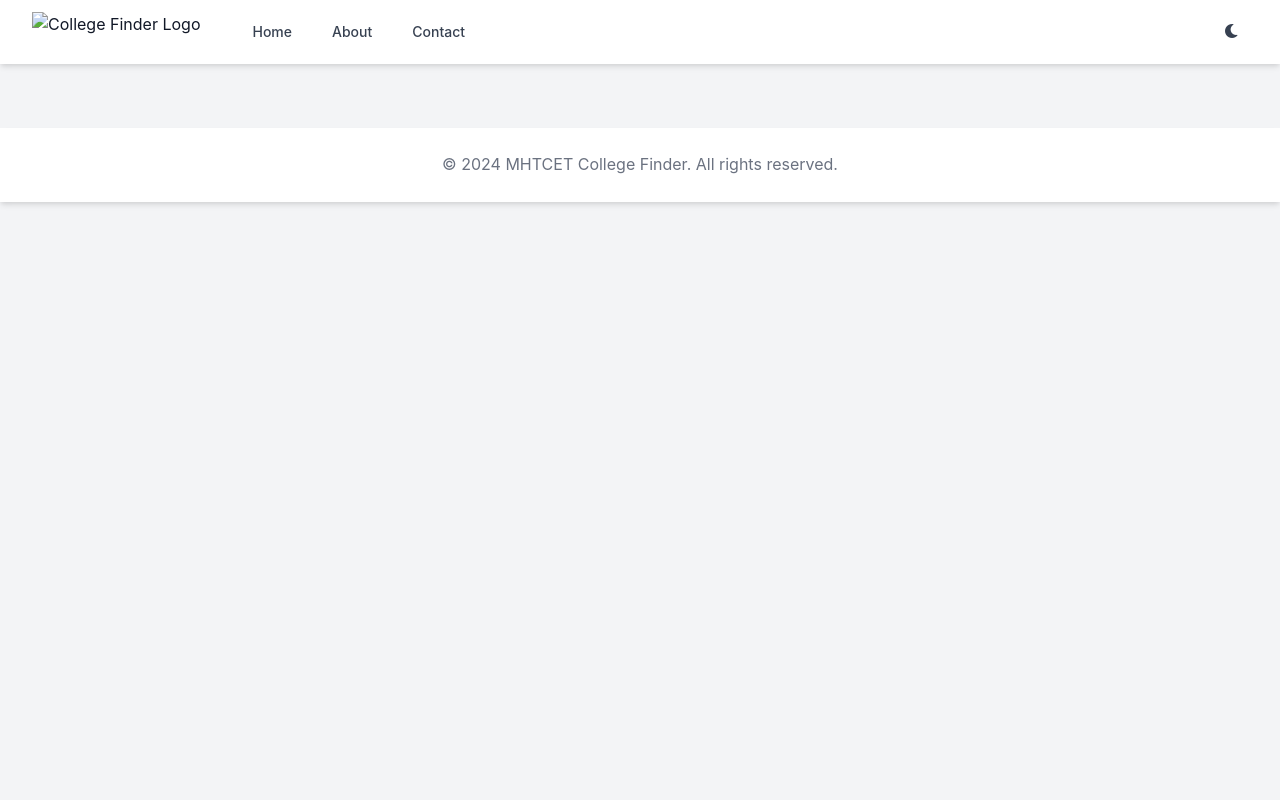
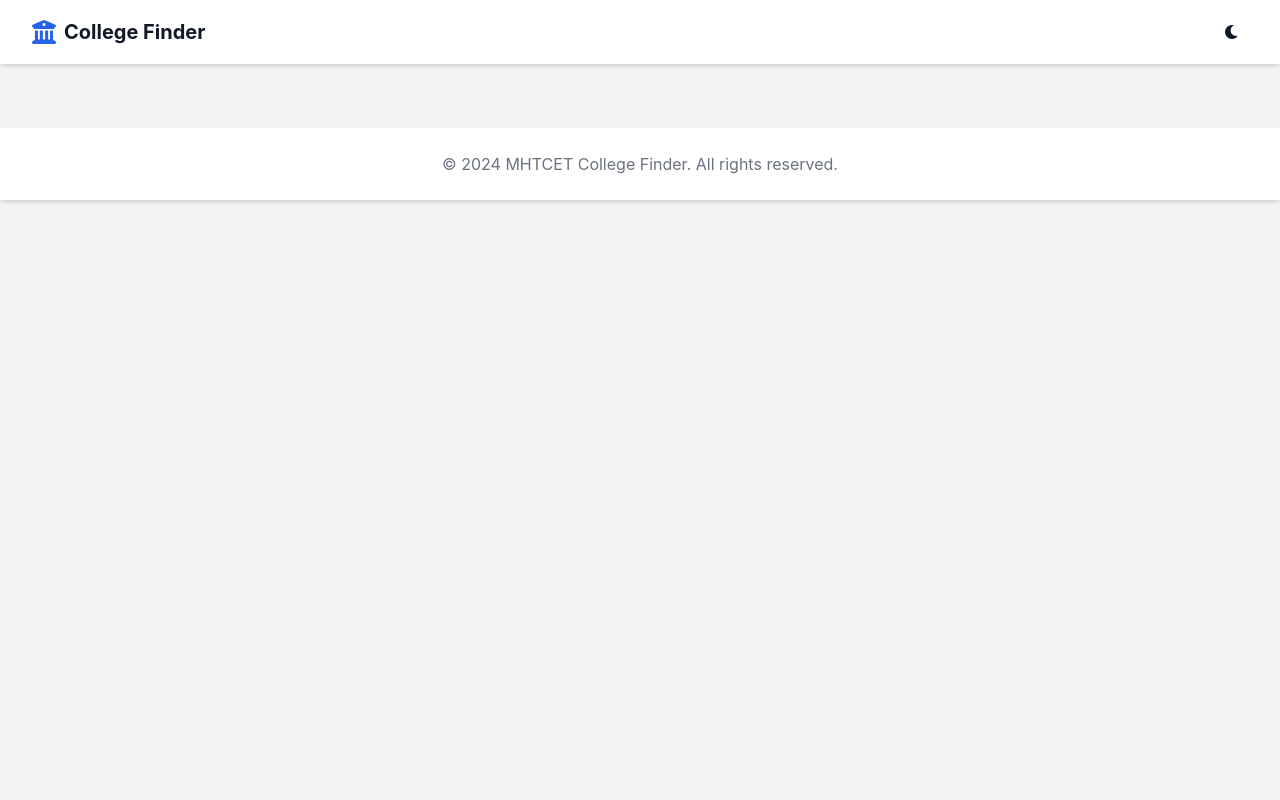
Before and after one commit to JARAWA/college-rank-app, a FastAPI app: template templates/base.html in a window 1280 px wide. Run offline with FastAPI, Linux system fonts and the light colour scheme; the template is opened without the code that fills it, so the values that code supplies are empty; some libraries are stand-ins or nearby versions.

Commit message:
base.html

```diff
--- a/templates/base.html
+++ b/templates/base.html
@@ -6,7 +6,7 @@
     <title>{% block title %}MHTCET 2025 College Finder{% endblock %}</title>
 
     <!-- Tailwind CSS -->
-    <link href="https://cdn.jsdelivr.net/npm/tailwindcss@2.2.19/dist/tailwind.min.css" rel="stylesheet">
+    <script src="https://cdn.tailwindcss.com"></script>
 
     <!-- Custom Styles -->
     <link href="{{ url_for('static', path='/css/styles.css') }}" rel="stylesheet">
@@ -15,34 +15,30 @@
     <link rel="stylesheet" href="https://cdnjs.cloudflare.com/ajax/libs/font-awesome/6.0.0/css/all.min.css">
 
     <!-- Alpine.js -->
-    <script src="https://cdn.jsdelivr.net/npm/alpinejs@3.x.x/dist/cdn.min.js" defer></script>
+    <script defer src="https://unpkg.com/alpinejs@3.x.x/dist/cdn.min.js"></script>
 
     {% block extra_head %}{% endblock %}
 </head>
 <body
-    x-data="{ darkMode: false }"
+    x-data="{ darkMode: localStorage.getItem('darkMode') === 'true' }"
     :class="{ 'dark': darkMode }"
-    class="bg-gray-100 dark:bg-gray-900 text-gray-900 dark:text-gray-100 transition-colors duration-300"
+    class="bg-gray-100 dark:bg-gray-900 text-gray-900 dark:text-gray-100 min-h-screen"
 >
     <!-- Navigation -->
     <nav class="bg-white dark:bg-gray-800 shadow-md">
         <div class="max-w-7xl mx-auto px-4 sm:px-6 lg:px-8">
             <div class="flex items-center justify-between h-16">
                 <div class="flex items-center">
-                    <a href="/" class="flex-shrink-0">
-                        <img class="h-10 w-auto" src="{{ url_for('static', path='/images/logo.png') }}" alt="College Finder Logo">
+                    <a href="/" class="flex items-center space-x-2">
+                        <i class="fas fa-university text-2xl text-blue-600"></i>
+                        <span class="text-xl font-bold">College Finder</span>
                     </a>
-                    <div class="ml-10 flex items-baseline space-x-4">
-                        <a href="/" class="text-gray-700 dark:text-gray-300 hover:bg-gray-100 dark:hover:bg-gray-700 px-3 py-2 rounded-md text-sm font-medium">Home</a>
-                        <a href="/about" class="text-gray-700 dark:text-gray-300 hover:bg-gray-100 dark:hover:bg-gray-700 px-3 py-2 rounded-md text-sm font-medium">About</a>
-                        <a href="/contact" class="text-gray-700 dark:text-gray-300 hover:bg-gray-100 dark:hover:bg-gray-700 px-3 py-2 rounded-md text-sm font-medium">Contact</a>
-                    </div>
                 </div>
                 <div class="flex items-center space-x-4">
                     <!-- Dark Mode Toggle -->
                     <button
-                        @click="darkMode = !darkMode"
-                        class="text-gray-700 dark:text-gray-300 hover:bg-gray-100 dark:hover:bg-gray-700 p-2 rounded-full"
+                        @click="darkMode = !darkMode; localStorage.setItem('darkMode', darkMode)"
+                        class="p-2 rounded-full hover:bg-gray-200 dark:hover:bg-gray-700"
                     >
                         <i x-show="!darkMode" class="fas fa-moon"></i>
                         <i x-show="darkMode" class="fas fa-sun"></i>
@@ -54,11 +50,18 @@
 
     <!-- Main Content -->
     <main class="container mx-auto px-4 py-8">
+        {% if error %}
+        <div class="bg-red-100 border border-red-400 text-red-700 px-4 py-3 rounded relative mb-4" role="alert">
+            <strong class="font-bold">Error!</strong>
+            <span class="block sm:inline">{{ error }}</span>
+        </div>
+        {% endif %}
+
         {% block content %}{% endblock %}
     </main>
 
     <!-- Footer -->
-    <footer class="bg-white dark:bg-gray-800 shadow-md">
+    <footer class="bg-white dark:bg-gray-800 shadow-md mt-auto">
         <div class="max-w-7xl mx-auto py-6 px-4 sm:px-6 lg:px-8">
             <div class="text-center">
                 <p class="text-gray-500 dark:text-gray-400">© 2024 MHTCET College Finder. All rights reserved.</p>
@@ -66,26 +69,14 @@
         </div>
     </footer>
 
-    <!-- Modal Container -->
+    <!-- Loading Overlay -->
     <div
-        x-data="{ isOpen: false, modalContent: '' }"
-        x-show="isOpen"
-        @keydown.escape.window="isOpen = false"
+        x-data="{ isLoading: false }"
+        x-show="isLoading"
         class="fixed inset-0 z-50 flex items-center justify-center bg-black bg-opacity-50"
-        x-cloak
+        style="display: none;"
     >
-        <div
-            class="bg-white dark:bg-gray-800 rounded-lg shadow-xl max-w-lg w-full p-6 relative"
-            @click.outside="isOpen = false"
-        >
-            <button
-                @click="isOpen = false"
-                class="absolute top-4 right-4 text-gray-600 dark:text-gray-300 hover:text-gray-900 dark:hover:text-white"
-            >
-                <i class="fas fa-times"></i>
-            </button>
-            <div x-html="modalContent"></div>
-        </div>
+        <div class="animate-spin rounded-full h-32 w-32 border-t-2 border-b-2 border-blue-500"></div>
     </div>
 
     <!-- Scripts -->
```
